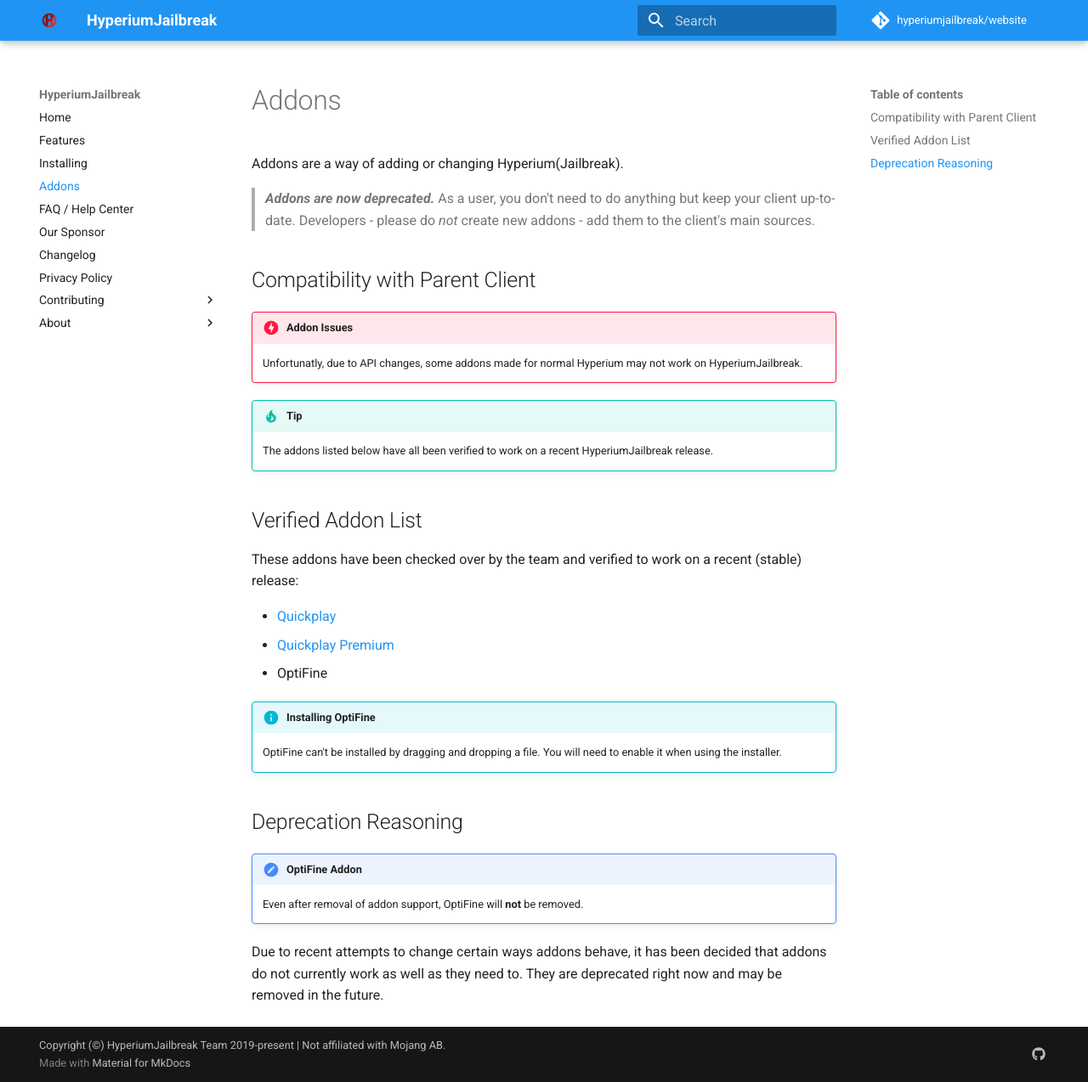
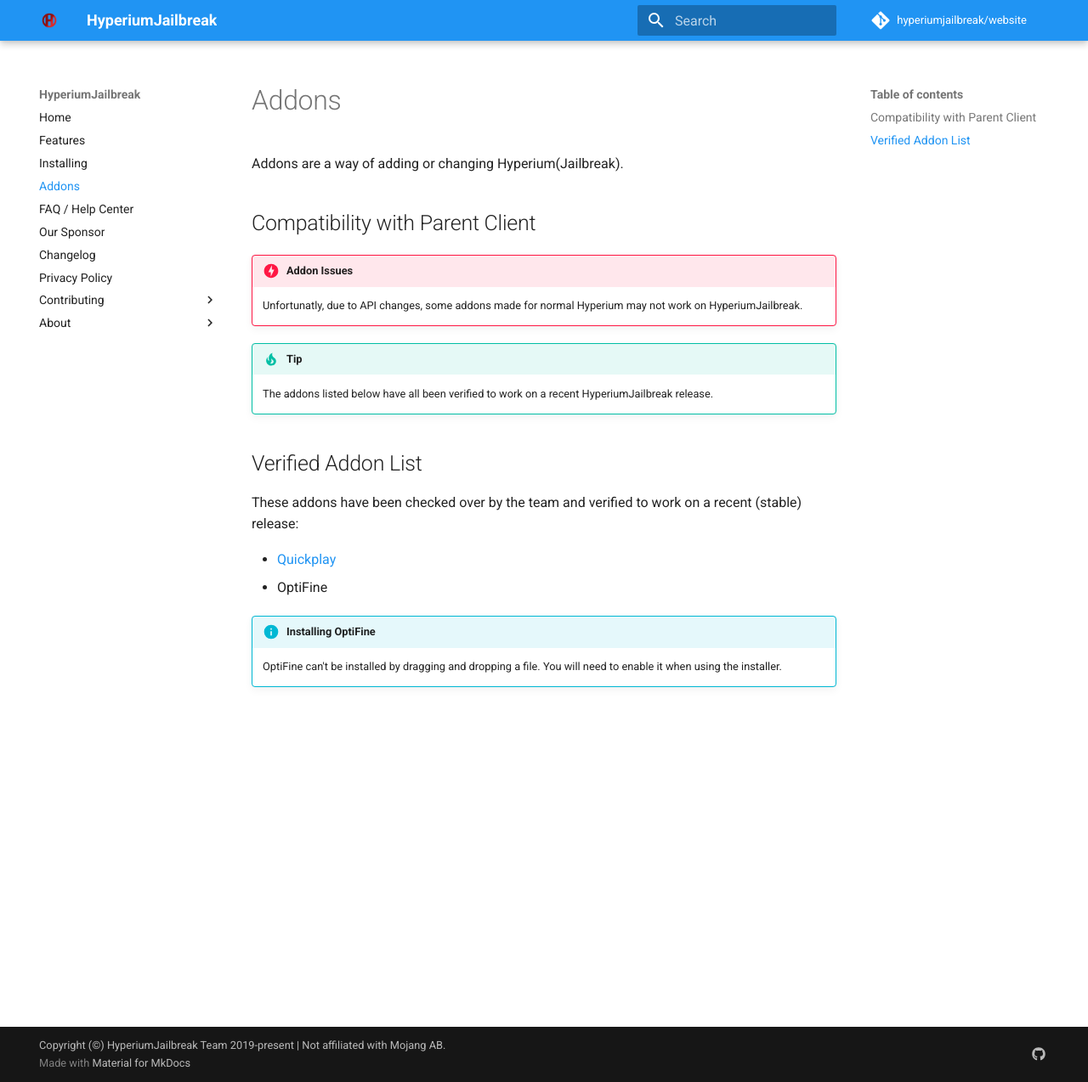
Before and after one commit to hyperiumjailbreak/hyperiumjailbreak.github.io, an MkDocs documentation site: the page built from docs/addons.md, in a window 1280 px wide and 1274 px high. Shown: the whole window at 85% size. Built offline with MkDocs 1.6.1 and Material for MkDocs 9.7.7, drawn with Linux system fonts in a browser that asks for light colours; comment, search, counter and statistics services are not loaded.

```diff
--- a/docs/addons.md
+++ b/docs/addons.md
@@ -1,10 +1,6 @@
 # Addons
 
 Addons are a way of adding or changing Hyperium(Jailbreak).
-
-> ***Addons are now deprecated.***
-> As a user, you don't need to do anything but keep your client up-to-date.
-> Developers - please do *not* create new addons - add them to the client's main sources.
 
 ## Compatibility with Parent Client
 
@@ -19,19 +15,8 @@ Addons are a way of adding or changing Hyperium(Jailbreak).
 These addons have been checked over by the team and verified to work on a recent (stable) release:
 
 * [Quickplay](https://hyperiumjailbreak.mycloudrepo.io/public/repositories/addons/Quickplay-Hyperium-2.0.3.jar)
-* [Quickplay Premium](https://hyperiumjailbreak.mycloudrepo.io/public/repositories/addons/Quickplay_Premium_Hyperium-1.0.3.jar)
 * OptiFine
 
 !!! info "Installing OptiFine"
     OptiFine can't be installed by dragging and dropping a file.
     You will need to enable it when using the installer.
-
-## Deprecation Reasoning
-
-!!! important "OptiFine Addon"
-    Even after removal of addon support,
-    OptiFine will **not** be removed.
-
-Due to recent attempts to change certain ways addons behave,
-it has been decided that addons do not currently work as well as they need to.
-They are deprecated right now and may be removed in the future.
```
Also changed, not shown: docs/changelog.md (+14 -0 lines).
